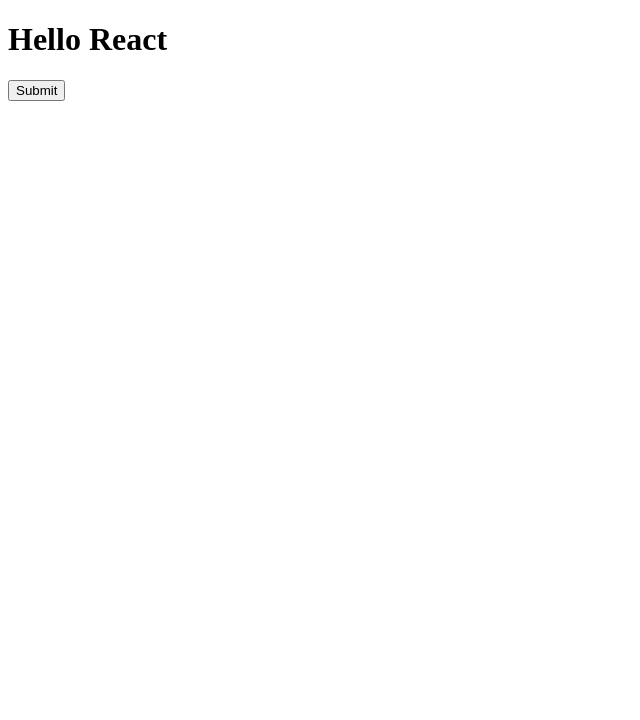
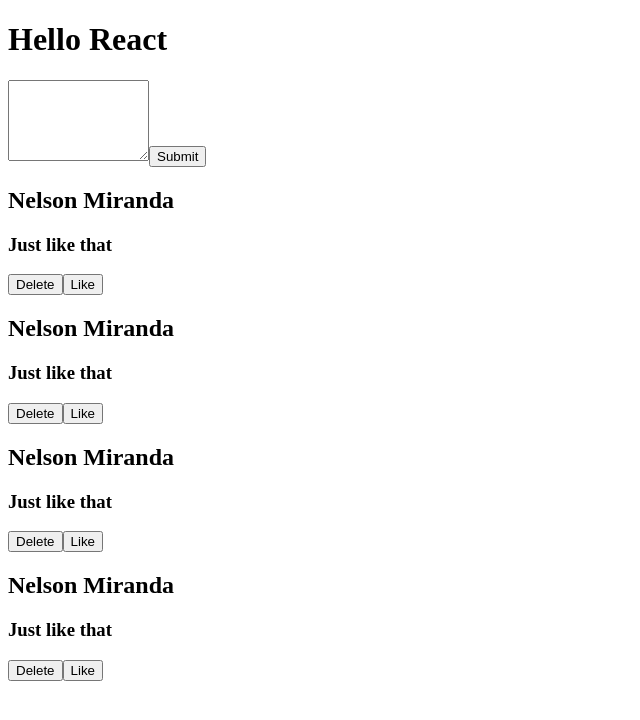
Before and after one commit to nmirandaghn/developedbyed, a React (Create React App) app in the folder react/chapter_01/react-starter/: page / in a window 1280 px wide. Shown: the top 720 px of the page, without its empty margins (0-640 px from the left). Built offline with nearby package versions, Linux system fonts and the light colour scheme.

Commit message:
Continuing with chapter 2

```diff
--- a/react/chapter_01/react-starter/src/App.js
+++ b/react/chapter_01/react-starter/src/App.js
@@ -1,14 +1,15 @@
 import React from "react";
+import TweetList from "./components/TweetList";
+import CreateTweet from "./components/CreateTweet";
 
 function App() {
-  const items = [1, 2, 3, 4];
-  let items2 = items.map((x) => x ** 2);
-  console.log(items2);
-
+  const name = "Nelson Miranda";
+  const message = "Just like that";
   return (
     <div className="box">
       <h1>Hello React</h1>
-      <button>Submit</button>
+      <CreateTweet />
+      <TweetList name={name} message={message} />
     </div>
   );
 }
--- /dev/null
+++ b/react/chapter_01/react-starter/src/components/CreateTweet.js
@@ -0,0 +1,14 @@
+import React from "react";
+
+const CreateTweet = () => {
+  return (
+    <div className="tweet">
+      <form action="">
+        <textarea name="" id="" cols="15" rows="5"></textarea>
+        <button>Submit</button>
+      </form>
+    </div>
+  );
+};
+
+export default CreateTweet;
--- /dev/null
+++ b/react/chapter_01/react-starter/src/components/Tweet.js
@@ -0,0 +1,22 @@
+import React from "react";
+
+const Tweet = ({ name, message }) => {
+  const deleteHandler = () => {
+    alert("Delete");
+  };
+
+  const likeHandler = () => {
+    alert("Like");
+  };
+
+  return (
+    <div className="tweet">
+      <h2>{name}</h2>
+      <h3>{message}</h3>
+      <button onClick={deleteHandler}>Delete</button>
+      <button onClick={likeHandler}>Like</button>
+    </div>
+  );
+};
+
+export default Tweet;
--- /dev/null
+++ b/react/chapter_01/react-starter/src/components/TweetList.js
@@ -0,0 +1,15 @@
+import React from "react";
+import Tweet from "./Tweet";
+
+const TweetList = ({ name, message }) => {
+  return (
+    <div className="tweet-list">
+      <Tweet name={name} message={message} />
+      <Tweet name={name} message={message} />
+      <Tweet name={name} message={message} />
+      <Tweet name={name} message={message} />
+    </div>
+  );
+};
+
+export default TweetList;
```
